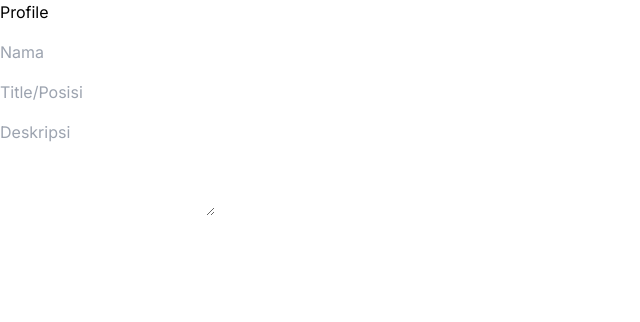
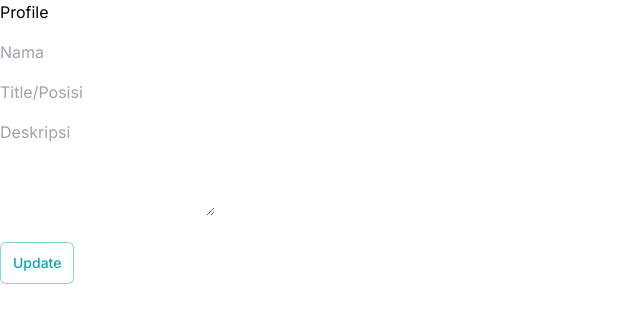
Before and after one commit to aynunnissa/portfolio-builder, a Next.js app: page /edit-portfolio in a window 1280 px wide. Shown: the top 322 px of the page, without its empty margins (0-640 px from the left). Built offline with nearby package versions, Linux system fonts and the light colour scheme; no server answers.

Commit message:
feat: implement update profile

```diff
--- a/components/edit-portfolio/ProfileForm.tsx
+++ b/components/edit-portfolio/ProfileForm.tsx
@@ -2,13 +2,15 @@
 
 import { client } from '@/lib/client';
 import { IResponse } from '@/types/client';
-import { useCallback, useEffect, useRef, useState } from 'react';
+import { FormEvent, useCallback, useEffect, useRef, useState } from 'react';
 import useInput from '@/hooks/use-input';
 
 // const notEmptyValidation = /^[a-zA-Z0-9\s]*$/;
 
 const ProfileForm = () => {
   const isInitialLoad = useRef(true);
+  const [userId, setUserId] = useState(null);
+  const [isSubmitting, setIsSubmitting] = useState(false);
 
   const {
     value: enteredName,
@@ -37,12 +39,40 @@ const ProfileForm = () => {
     inputBlurHandler: descBlurHandler,
   } = useInput((value: string) => value !== '');
 
+  const updateProfileData = async (event: FormEvent) => {
+    event.preventDefault();
+    if (!userId) {
+      console.log('User not found');
+      return;
+    }
+
+    setIsSubmitting(true);
+
+    const { data, error }: IResponse = await client.put({
+      url: `/users/${userId}`,
+      data: {
+        name: enteredName,
+        title: enteredTitle,
+        description: enteredDesc,
+      },
+    });
+
+    setIsSubmitting(false);
+
+    if (data) {
+      setDefaultName(data.name);
+      setDefaultTitle(data.title);
+      setDefaultDesc(data.description);
+    }
+  };
+
   const fetchInitialProfile = useCallback(async () => {
     const { data, error }: IResponse = await client.get({ url: '/users' });
     if (data) {
       const profileData = data[0];
 
       if (isInitialLoad.current) {
+        setUserId(profileData.id);
         setDefaultName(profileData.name);
         setDefaultTitle(profileData.title);
         setDefaultDesc(profileData.description);
@@ -58,7 +88,7 @@ const ProfileForm = () => {
   return (
     <div>
       <h4 className="text-bold text-underline">Profile</h4>
-      <form className="profile-form mt-4">
+      <form className="profile-form mt-4" onSubmit={updateProfileData}>
         <div className="flex flex-col gap-y-4">
           <div className="profile-field">
             <input
@@ -106,6 +136,14 @@ const ProfileForm = () => {
             )}
           </div>
         </div>
+        <button
+          type="submit"
+          className={`mt-5 btn btn-md ${
+            isSubmitting ? 'btn-disabled' : 'btn-primary'
+          }`}
+        >
+          Update
+        </button>
       </form>
     </div>
   );
```
